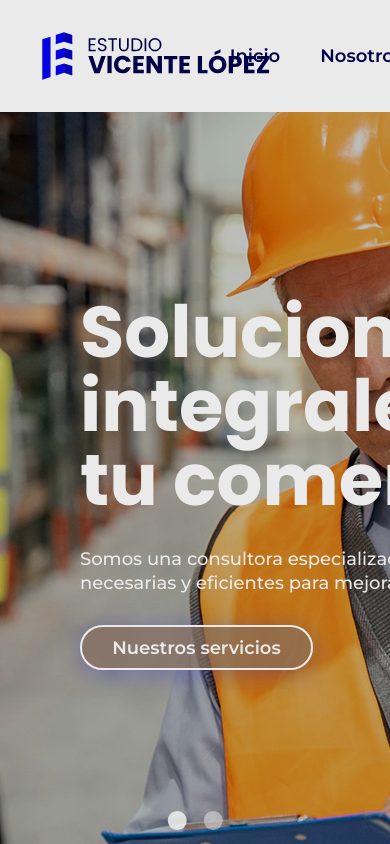
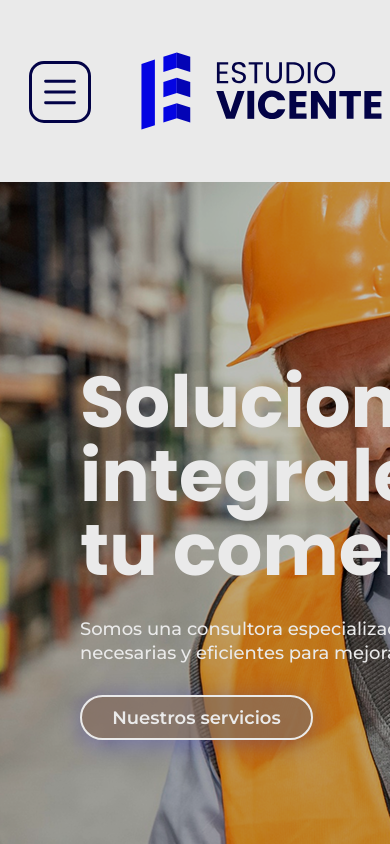
Before and after one commit to Gianva23/Estudio_PIMSI, a React (Create React App) app: page / in a window 390 px wide. Shown: the top 844 px of the page. Built offline with nearby package versions, Linux system fonts and the light colour scheme.

Commit message:
mobile menu

```diff
--- a/src/sections/Home/Home.css
+++ b/src/sections/Home/Home.css
@@ -98,6 +98,11 @@
     padding: 0;
     z-index: 3;
 }
+@media (max-width: 1080px){
+    .home-container{
+        margin-top: 182px;
+    }
+}
 /*
 .boton-home {
     background-color: rgba(255, 255, 255, 0.2);
--- a/src/sections/Nav/Nav.css
+++ b/src/sections/Nav/Nav.css
@@ -1,6 +1,10 @@
 @font-face {
     font-family: 'Montserrat-SemiBold';
     src: url('../../assets/fonts/Montserrat/Montserrat-SemiBold.ttf') format('truetype');
+}
+@font-face {
+    font-family: 'Montserrat-Bold';
+    src: url('../../assets/fonts/Montserrat/Montserrat-Bold.ttf') format('truetype');
 }
 .nav{
     position: fixed;
@@ -25,7 +29,7 @@
 .nav_logo img{
     height: 112px;
 }
-.nav_medio{
+.nav_medio.desktop{
     font-family: 'Montserrat-SemiBold';
     display: flex;
     list-style: none;
@@ -34,6 +38,49 @@
     margin: 0;
     padding: 0;
     gap: 40px;    /* 40px */
+}
+.nav_desplegable{
+    display: none;
+}
+.nav_medio.mobile {
+    display:none;
+    list-style: none;
+    flex-direction: column;
+    background-color: #EAEAEA;
+    position: absolute;
+    box-sizing: border-box;
+    left: 0;
+    margin: 0;
+    top: 99%;
+    width: 100%;
+    padding: 95px 0px 0 13%;
+    gap: 37px;
+    overflow: hidden;
+    max-height: 0;
+    opacity: 0;
+    pointer-events: none;
+    transition: max-height 0.5s ease, opacity 0.3s ease;
+    z-index: 4;
+}
+.nav_medio.mobile.menu-open {
+    max-height: 598px;
+    height: 598px;
+    opacity: 1;
+    pointer-events: all;
+}
+.nav_componentes.mobile{
+    font-family: 'Montserrat-Bold';
+    font-size: 2.25rem;    /* 36px */
+    line-height: 3.25rem;  /* 52px */
+    width: auto;
+    max-width: 600px;
+    color: #000000;
+    transition: color 0.4s ease;
+}
+.nav_componentes.mobile:hover,
+.nav_componentes.mobile:active,
+.nav_componentes.mobile:focus{
+    color: #0404E2 !important;
 }
 .nav_componentes{
     cursor: pointer;
@@ -61,3 +108,63 @@
 .nav_iconos a:focus{
     color: inherit !important;
 }
+.nav_desplegable{
+    display: none;
+    justify-content: center;
+    width: 60px;
+    height: 60px;
+}
+.menu-toggle {
+    background: none;
+    font-size: 2rem;
+    cursor: pointer;
+    padding: 0;
+    border: none;
+    width: 100%;
+    height: 100%;
+}
+.Logo_Menu{
+    background-color: transparent;
+    color: #030347;
+    border-radius: 15px;
+    padding: 10px;
+    border: 3px solid #030347;
+}
+@media (max-width: 1080px){
+    .nav{
+        height: 182px;
+        padding: 0 7.4% 0 7.4%;
+    }
+    .nav_logo{
+        width: 220px;
+    }
+    .nav_logo img{
+        height: 182px;
+    }
+    .nav_medio.desktop {
+        display: none;
+    }
+    .nav_medio.mobile {
+        display: flex;
+    }
+    .nav_logo {
+        width: 475px;
+    }
+    .nav_iconos{
+        display: flex;
+        align-items: center;
+        gap:0;
+        padding: 0;
+    }
+    .nav_Logo_Instagram,
+    .nav_Logo_Mail{
+        display: none;
+    }
+    .nav_Logo_Whatsapp{
+        width: 62px;
+        height: 62px;
+    }
+    .nav_desplegable{
+        display: flex;
+    }
+}
--- a/src/sections/Nav/Nav.jsx
+++ b/src/sections/Nav/Nav.jsx
@@ -1,29 +1,66 @@
+import { useState, useEffect, useRef } from 'react';
 import './Nav.css'
 import Logo from '../../assets/images/Logotipo.svg';
 import { ReactComponent as LogoWhatsapp } from '../../assets/images/Vector_Whatsapp.svg';
 import { ReactComponent as LogoMail } from '../../assets/images/Vector_Mail.svg';
 import { PiInstagramLogoFill } from "react-icons/pi";
+import { ReactComponent as LogoMenu } from '../../assets/images/icons_menu.svg';
 
 function Nav({ HomeRef, aboutRef, ServicesRef, footerRef }) {
+    const [menuOpen, setMenuOpen] = useState(false);
+    const menuRef = useRef(null);
+    const buttonRef = useRef(null);
+
+    const handleNavClick = (ref) => {
+        scrollTo(ref);
+        setMenuOpen(false);
+    };
+
     const scrollTo = (ref) => {
         if (!ref.current) return;
-        const yOffset = -112; //height del nav
+        const yOffset = window.innerWidth > 1080 ? -112 : -182;
         const y = ref.current.getBoundingClientRect().top + window.pageYOffset + yOffset;
         window.scrollTo({ top: y, behavior: 'smooth' });
     }
 
+    //Cerrar persiana por clickear afuera de esta
+    const ToggleMenu = (e) => {
+        e.stopPropagation();
+        setMenuOpen((prev) => !prev);
+    };
+    useEffect(() => {
+        const handleClickOutside = (e) => {
+            if (
+                menuRef.current &&
+                !menuRef.current.contains(e.target) &&
+                buttonRef.current &&
+                !buttonRef.current.contains(e.target)
+            ) {
+                setMenuOpen(false);
+            }
+        };
+
+        document.addEventListener('click', handleClickOutside);
+        return () => document.removeEventListener('click', handleClickOutside);
+    }, []);
+
     return (
         <div>
             <nav className='nav'>
+                <div className='nav_desplegable'>
+                    <button ref={buttonRef} className="menu-toggle" onClick={ToggleMenu}>
+                        <LogoMenu className='Logo_Menu'/>
+                    </button>
+                </div>
                 <div className='nav_logo'>
                     <img src={Logo} alt="Logo" />
                 </div>
-                <ul className="nav_medio">
-                    <li className="nav_componentes" onClick={() => scrollTo(HomeRef)}>Inicio</li>
-                    <li className="nav_componentes"onClick={() => scrollTo(aboutRef)}>Nosotros</li>
-                    <li className="nav_componentes" onClick={() => scrollTo(ServicesRef)}>Servicios</li>
+                <ul className="nav_medio desktop">
+                    <li className="nav_componentes" onClick={() => handleNavClick(HomeRef)}>Inicio</li>
+                    <li className="nav_componentes"onClick={() => handleNavClick(aboutRef)}>Nosotros</li>
+                    <li className="nav_componentes" onClick={() => handleNavClick(ServicesRef)}>Servicios</li>
                     <li className="nav_componentes">Blog</li>
-                    <li className="nav_componentes" onClick={() => scrollTo(footerRef)}>Contacto</li>
+                    <li className="nav_componentes" onClick={() => handleNavClick(footerRef)}>Contacto</li>
                 </ul>
                 <div className='nav_iconos'>
                     <a
@@ -42,9 +79,20 @@ function Nav({ HomeRef, aboutRef, ServicesRef, footerRef }) {
                         href="https://www.instagram.com/estudio.pimsi/"
                         target="_blank"
                         rel="noopener noreferrer"
-                        ><PiInstagramLogoFill size={25}/>
+                        ><PiInstagramLogoFill size={25} className="nav_Logo_Instagram"/>
                     </a>
                 </div>
+                <ul
+                    ref={menuRef}
+                    className={`nav_medio mobile ${menuOpen ? 'menu-open' : ''}`}
+                    onMouseLeave={() => setMenuOpen(false)}
+                >
+                    <li className="nav_componentes mobile" onClick={() => handleNavClick(HomeRef)}>HOME</li>
+                    <li className="nav_componentes mobile"onClick={() => handleNavClick(aboutRef)}>SOBRE NOSOTROS</li>
+                    <li className="nav_componentes mobile" onClick={() => handleNavClick(ServicesRef)}>SERVICIOS</li>
+                    <li className="nav_componentes mobile">TESTIMONIOS Y EXPERIENCIAS</li>
+                    <li className="nav_componentes mobile" onClick={() => handleNavClick(footerRef)}>CONTACTO</li>
+                </ul>
             </nav>
         </div>
     );
```
Also changed, not shown: src/assets/images/icons_menu.svg (added), 19 other files (tests, documents, lock files or other folders).
